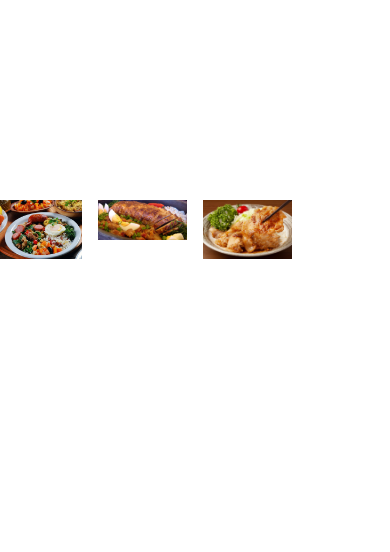
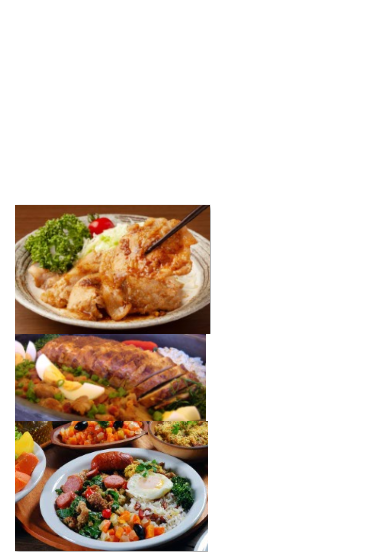
Before and after one commit to JoaoCFN/Site_Primeira_Opcao, a PHP site: page / in a window 390 px wide. Shown: the part 2935-3487 px from the top of the page. Before the commit the page ends 3194 px from the top, so only its background shows below. Run offline with PHP 8.4, Linux system fonts and the light colour scheme.

Commit message:
Grid de imagens
adicionado o novo grid de imagens responsivo, só falta organizar na tela

```diff
--- a/conteudo/footer.php
+++ b/conteudo/footer.php
@@ -13,6 +13,8 @@
     <script src="https://stackpath.bootstrapcdn.com/bootstrap/4.3.1/js/bootstrap.min.js" integrity="sha384-JjSmVgyd0p3pXB1rRibZUAYoIIy6OrQ6VrjIEaFf/nJGzIxFDsf4x0xIM+B07jRM" crossorigin="anonymous"></script>
     <script src="conteudo/js/jquery-3.4.1.min.js"></script>
     <script src="conteudo/js/app.js" ></script>
+    <script src="https://cdn.jsdelivr.net/npm/jquery@3.4.1/dist/jquery.min.js"></script>
+    <script src="https://cdn.jsdelivr.net/gh/fancyapps/fancybox@3.5.7/dist/jquery.fancybox.min.js"></script>
   </body>
 
 </html>
--- a/conteudo/head.php
+++ b/conteudo/head.php
@@ -32,6 +32,10 @@
     <!-- Font awesome CSS -->
     <link rel="stylesheet" href="https://stackpath.bootstrapcdn.com/font-awesome/4.7.0/css/font-awesome.min.css">
 
+    <!-- card -->
+
+    <link rel="stylesheet" href="https://cdn.jsdelivr.net/gh/fancyapps/fancybox@3.5.7/dist/jquery.fancybox.min.css" />
+
 
     <title>RESTAURANTE 1º OPÇÃO</title>
   </head>
--- a/conteudo/secao_pratos.php
+++ b/conteudo/secao_pratos.php
@@ -1,40 +1,13 @@
-<div class="row">
-  <div class="column">
-    <img src="midia\lightbox\prato1.jpg" style="width:100%" onclick="openModal();currentSlide(1)" class="hover-shadow cursor">
-  </div>
-  <div class="column">
-    <img src="midia\lightbox\prato2.jpg" style="width:100%" onclick="openModal();currentSlide(2)" class="hover-shadow cursor">
-  </div>
-  <div class="column">
-    <img src="midia\lightbox\prato3.jpg" style="width:100%" onclick="openModal();currentSlide(3)" class="hover-shadow cursor">
+<div class="container">
+  <div class="row">
+    <div class="col order-last">
+    <a data-fancybox="gallery" href="midia\lightbox\prato1.jpg"><img src="midia\lightbox\thumb_prato1.png"></a>
+    </div>
+    <div class="col">
+    <a data-fancybox="gallery" href="midia\lightbox\prato2.jpg"><img src="midia\lightbox\thumb_prato2.png"></a>
+    </div>
+    <div class="col order-first">
+    <a data-fancybox="gallery" href="midia\lightbox\prato3.jpg"><img src="midia\lightbox\thumb_prato3.png"></a>
+    </div>
   </div>
 </div>
-
-<div id="myModal" class="modal">
-  <span class="close cursor" onclick="closeModal()">&times;</span>
-  <div class="modal-content">
-
-    <div class="mySlides">
-      <div class="numbertext">1 / 4</div>
-      <img src="midia\lightbox\prato1.jpg" style="width:100%">
-    </div>
-
-    <div class="mySlides">
-      <div class="numbertext">2 / 4</div>
-      <img src="midia\lightbox\prato2.jpg" style="width:100%">
-    </div>
-
-    <div class="mySlides">
-      <div class="numbertext">3 / 3</div>
-      <img src="midia\lightbox\prato3.jpg" style="width:100%">
-    </div>
-
-    <a class="prev" onclick="plusSlides(-1)">&#10094;</a>
-    <a class="next" onclick="plusSlides(1)">&#10095;</a>
-
-    <div class="caption-container">
-      <p id="caption"></p>
-    </div>
-
-  </div>
-</div>
--- a/estilo.css
+++ b/estilo.css
@@ -467,134 +467,3 @@ iframe {
 /* CLASSES ADICIONAS NA FUNÇÃO DIMINUIR NAVBAR NO JS */
 .show {}
 .collapsed {}
-
-/* GRID DE FOTOS CARDAPIO */
-.row>.column {
-    padding: 0 8px;
-}
-.row:after {
-    content: "";
-    display: table;
-    clear: both;
-}
-.column {
-    float: left;
-    width: 25%;
-}
-
-/* The Modal (background) */
-.modal {
-    display: none;
-    position: fixed;
-    z-index: 1;
-    padding-top: 100px;
-    left: 0;
-    top: 0;
-    width: 100%;
-    height: 100%;
-    overflow: auto;
-    background-color: black;
-}
-
-/* Modal Content */
-.modal-content {
-    position: relative;
-    background-color: #fefefe;
-    margin: auto;
-    padding: 0;
-    width: 90%;
-    max-width: 1200px;
-}
-
-/* The Close Button */
-.close {
-    color: white;
-    position: absolute;
-    top: 10px;
-    right: 25px;
-    font-size: 35px;
-    font-weight: bold;
-}
-.close:hover,
-.close:focus {
-    color: #999;
-    text-decoration: none;
-    cursor: pointer;
-}
-.mySlides {
-    display: none;
-}
-.cursor {
-    cursor: pointer;
-}
-
-/* Next & previous buttons */
-.prev,
-.next {
-    cursor: pointer;
-    position: absolute;
-    top: 50%;
-    width: auto;
-    padding: 16px;
-    margin-top: -50px;
-    color: white;
-    font-weight: bold;
-    font-size: 20px;
-    transition: 0.6s ease;
-    border-radius: 0 3px 3px 0;
-    user-select: none;
-    -webkit-user-select: none;
-}
-
-/* Position the "next button" to the right */
-.next {
-    right: 0;
-    border-radius: 3px 0 0 3px;
-}
-
-/* On hover, add a black background color with a little bit see-through */
-.prev:hover,
-.next:hover {
-    background-color: rgba(0,
-    0,
-    0,
-    0.8);
-}
-
-/* Number text (1/3 etc) */
-.numbertext {
-    color: #f2f2f2;
-    font-size: 12px;
-    padding: 8px 12px;
-    position: absolute;
-    top: 0;
-}
-img {
-    margin-bottom: -4px;
-}
-.caption-container {
-    text-align: center;
-    background-color: black;
-    padding: 2px 16px;
-    color: white;
-}
-.demo {
-    opacity: 0.6;
-}
-.active,
-.demo:hover {
-    opacity: 1;
-}
-img.hover-shadow {
-    transition: 0.3s;
-}
-.hover-shadow:hover {
-    box-shadow: 0 4px 8px 0 rgba(0,
-    0,
-    0,
-    0.2),
-    0 6px 20px 0 rgba(0,
-    0,
-    0,
-    0.19);
-}
```
Also changed, not shown: conteudo/js/app.js (+0 -40 lines), midia/lightbox/thumb_prato1.png (added), midia/lightbox/thumb_prato2.png (added), midia/lightbox/thumb_prato3.png (added).
